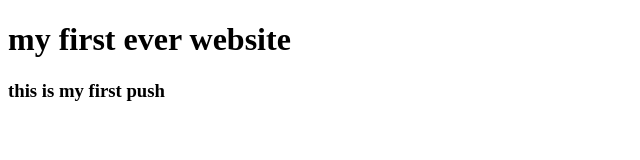
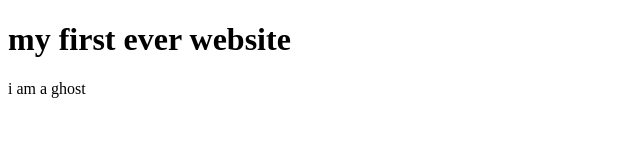
Before and after one commit to asif777/my-website, a plain HTML site: page index.html in a window 1280 px wide. Shown: the whole page, without its empty margins (0-640 px from the left). Drawn offline with Linux system fonts and the light colour scheme.

Commit message:
Ghost added

```diff
--- a/index.html
+++ b/index.html
@@ -8,6 +8,5 @@
 </head>
 <body>
     <h1>my first ever website</h1>
-    <h3>this is my first push</h3>
-</body>
+    <p>i am a ghost</p>
 </html>
```
